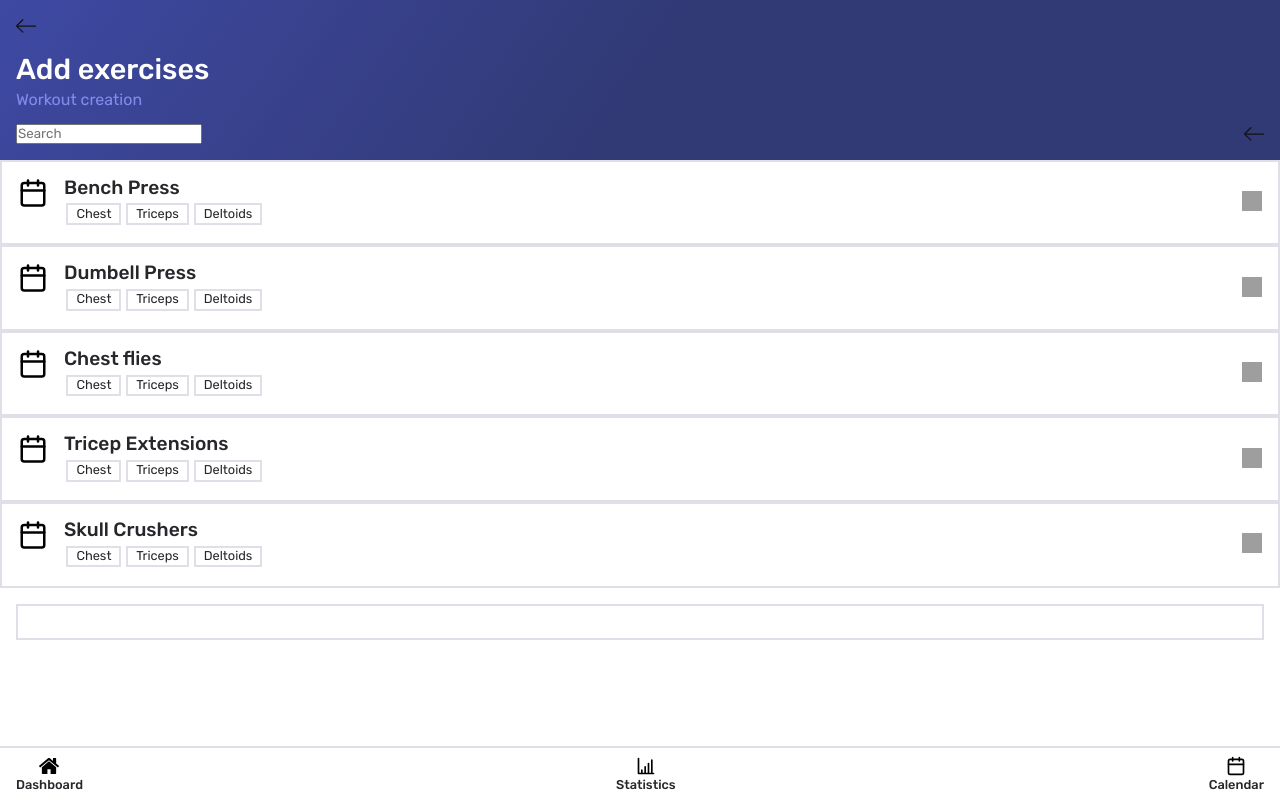
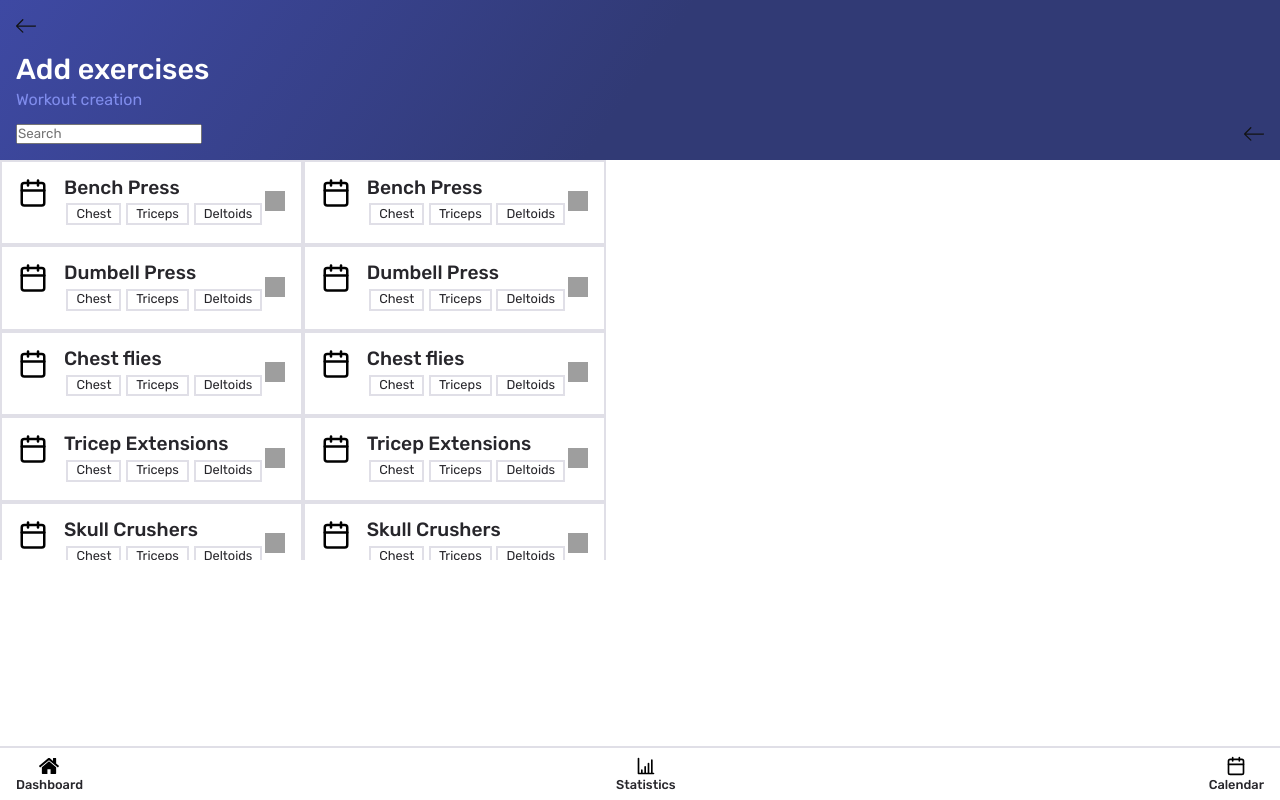
Before and after one commit to MichaelVanhoutte1/fit-avenue-frontend, a Next.js app: page /workout-creation in a window 1280 px wide. Built offline with nearby package versions, Linux system fonts and the light colour scheme; grey boxes are pictures that could not be loaded.

Commit message:
added vertical and horizontal scrolling to workout creation div

```diff
--- a/components/exercise-library/index.tsx
+++ b/components/exercise-library/index.tsx
@@ -1,19 +1,45 @@
 import Exercise from "../exercise";
+import { ExerciseDiv } from "./styles";
 
-interface Props {
-
-}
+interface Props {}
 
 const ExerciseLibrary = (props: Props) => {
-    const {  } = props;
+    const {} = props;
 
     return (
         <>
-                <Exercise forLibrary name='Bench Press' src='/images/icons/calendar.svg' alt="exercise" />
-                <Exercise forLibrary name='Dumbell Press' src='/images/icons/calendar.svg' alt="exercise" />
-                <Exercise forLibrary name='Chest flies' src='/images/icons/calendar.svg' alt="exercise" />
-                <Exercise forLibrary name='Tricep Extensions' src='/images/icons/calendar.svg' alt="exercise" />
-                <Exercise forLibrary name='Skull Crushers' src='/images/icons/calendar.svg' alt="exercise" />
+            <ExerciseDiv>
+                <Exercise
+                    forLibrary
+                    name="Bench Press"
+                    src="/images/icons/calendar.svg"
+                    alt="exercise"
+                />
+                <Exercise
+                    forLibrary
+                    name="Dumbell Press"
+                    src="/images/icons/calendar.svg"
+                    alt="exercise"
+                />
+                <Exercise
+                    forLibrary
+                    name="Chest flies"
+                    src="/images/icons/calendar.svg"
+                    alt="exercise"
+                />
+                <Exercise
+                    forLibrary
+                    name="Tricep Extensions"
+                    src="/images/icons/calendar.svg"
+                    alt="exercise"
+                />
+                <Exercise
+                    forLibrary
+                    name="Skull Crushers"
+                    src="/images/icons/calendar.svg"
+                    alt="exercise"
+                />
+            </ExerciseDiv>
         </>
     );
 };
--- a/components/exercise-library/styles.ts
+++ b/components/exercise-library/styles.ts
@@ -1,2 +1,9 @@
 import styled from "styled-components";
 import { colors } from "../../styles/variables.styled";
+
+export const ExerciseDiv = styled.div`
+    overflow-y: auto;
+    max-height: 400px;
+    max-width: 75vw;
+    width: 100%;
+`;
--- a/components/selected-exercises/index.tsx
+++ b/components/selected-exercises/index.tsx
@@ -1,4 +1,5 @@
-import {  ValueText, ValueDiv, ExerciseDiv, ExerciseName } from "./styles";
+import Exercise from "../exercise";
+import { ExerciseDiv } from "./styles";
 import Image from "next/image";
 
 interface Props {
@@ -11,7 +12,11 @@ const SelectedExercises = (props: Props) => {
     return (
         <>
             <ExerciseDiv>
-
+                <Exercise forLibrary name='Bench Press' src='/images/icons/calendar.svg' alt="exercise" />
+                <Exercise forLibrary name='Dumbell Press' src='/images/icons/calendar.svg' alt="exercise" />
+                <Exercise forLibrary name='Chest flies' src='/images/icons/calendar.svg' alt="exercise" />
+                <Exercise forLibrary name='Tricep Extensions' src='/images/icons/calendar.svg' alt="exercise" />
+                <Exercise forLibrary name='Skull Crushers' src='/images/icons/calendar.svg' alt="exercise" />
             </ExerciseDiv>
         </>
     );
--- a/components/selected-exercises/styles.ts
+++ b/components/selected-exercises/styles.ts
@@ -2,24 +2,8 @@ import styled from "styled-components";
 import { colors } from "../../styles/variables.styled";
 
 export const ExerciseDiv = styled.div`
-    width: fill-available;
-    display: flex;
-    border: 2px solid ${colors.bordergray};
-    background-color: ${colors.whiteText};
-    padding: 1rem;
-    margin: 1rem 1rem 0 1rem;
+    overflow-y: auto;
+    max-height: 400px;
+    max-width: 75vw;
+    width: 100%;
 `;
-
-export const ValueDiv = styled.div`
-    margin-left: 1rem;
-`;
-
-export const ValueText = styled.p`
-    font-size: .9rem;
-`;
-
-export const ExerciseName = styled.p`
-    margin-top: auto;
-    font-size: 1.2rem;
-    font-weight: 500;
-`;
--- a/pages/workout-creation.tsx
+++ b/pages/workout-creation.tsx
@@ -2,7 +2,15 @@ import ExerciseLibrary from "../components/exercise-library";
 import Searchbar from "../components/searchbar";
 import SelectedExercises from "../components/selected-exercises";
 import Title from "../components/title";
-import { ActionDiv, HeadDiv, ImageDiv, SelectDiv, TitleDiv, SubTitle } from "../styles/pages/workout-creation";
+import {
+    ActionDiv,
+    HeadDiv,
+    ImageDiv,
+    SelectDiv,
+    TitleDiv,
+    SubTitle,
+    OverflowDiv,
+} from "../styles/pages/workout-creation";
 import Image from "next/image";
 
 export default function Statistics() {
@@ -18,8 +26,8 @@ export default function Statistics() {
                     />
                 </ImageDiv>
                 <TitleDiv>
-                <Title isWhite content='Add exercises' />
-                <SubTitle>Workout creation</SubTitle>
+                    <Title isWhite content="Add exercises" />
+                    <SubTitle>Workout creation</SubTitle>
                 </TitleDiv>
                 <ActionDiv>
                     <Searchbar />
@@ -31,10 +39,12 @@ export default function Statistics() {
                     />
                 </ActionDiv>
             </HeadDiv>
-            <SelectDiv>
-                <ExerciseLibrary />
-                <SelectedExercises />
-            </SelectDiv>
+            <OverflowDiv>
+                <SelectDiv>
+                    <ExerciseLibrary />
+                    <SelectedExercises />
+                </SelectDiv>
+            </OverflowDiv>
         </>
     );
 }
--- a/styles/pages/workout-creation.ts
+++ b/styles/pages/workout-creation.ts
@@ -27,7 +27,15 @@ export const ActionDiv = styled.div`
 `;
 
 export const SelectDiv = styled.div`
+    display: flex;
+    max-height: 400px;
+    height: 400px;
+    width: max-content;
+    white-space: nowrap;
+`;
 
+export const OverflowDiv = styled.div`
+    overflow-x: auto;
 `;
 
 export const SubTitle = styled.p`
```
